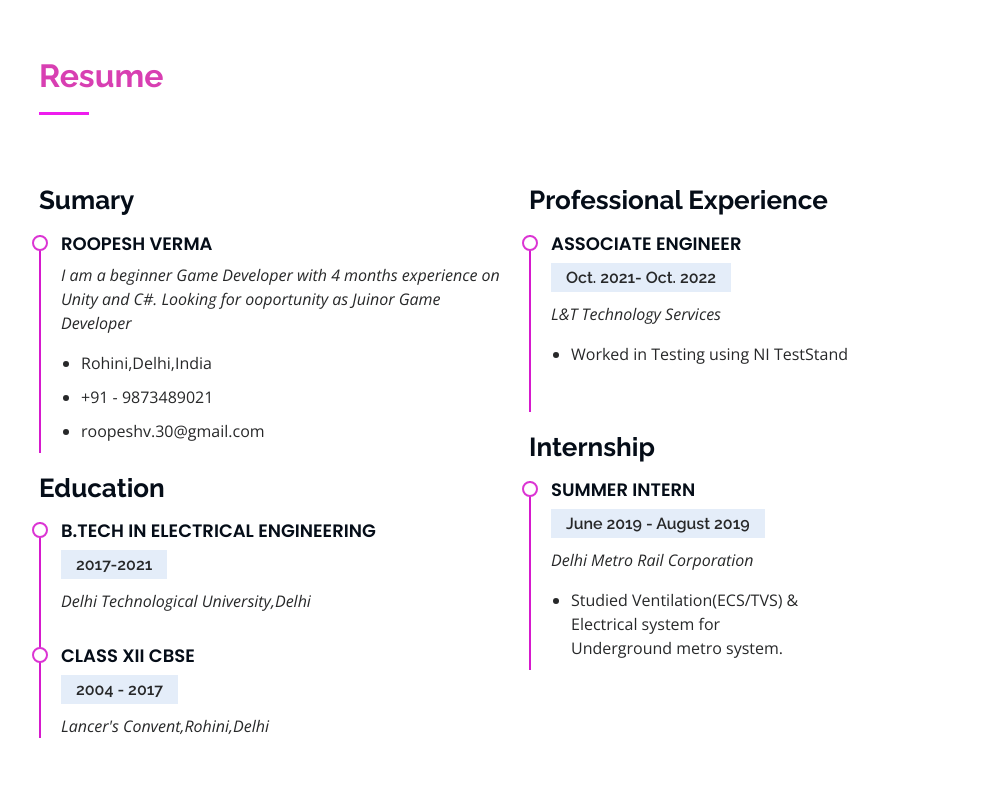
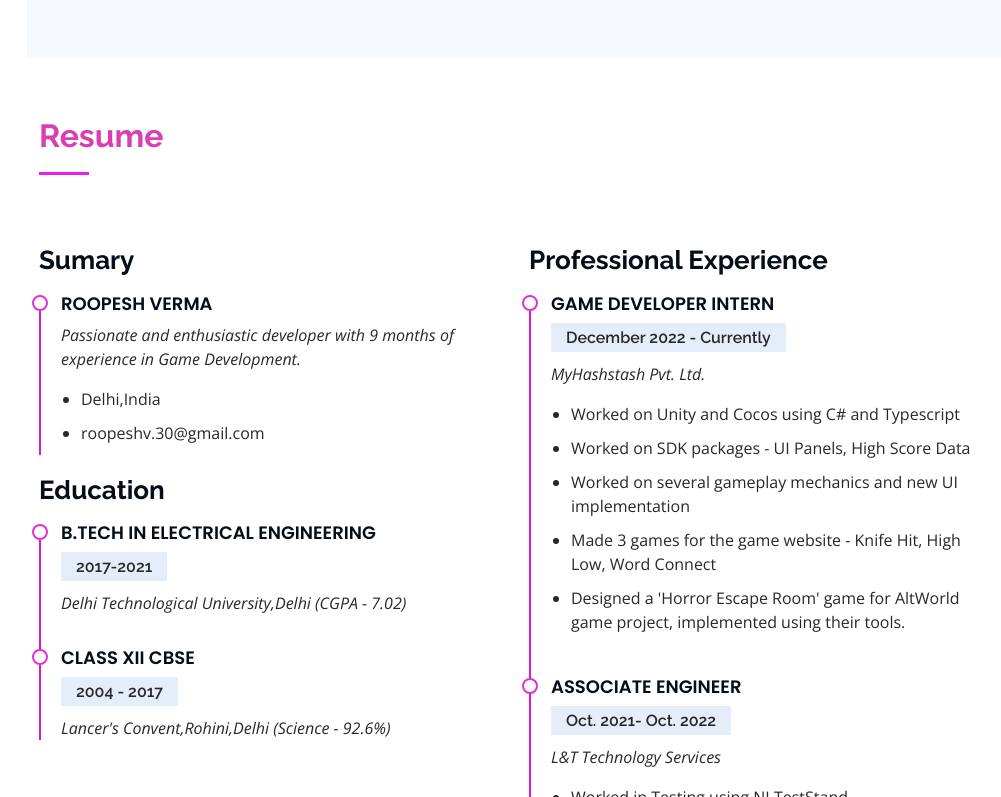
Before and after one commit to Roopesh16/Portfolio, a website: page index.html in a window 1280 px wide. Shown: the part 2003-2800 px from the top of the page, without its empty margins (273-1274 px from the left). Drawn offline with nearby package versions, Linux system fonts and the light colour scheme.

Commit message:
Update Resume Section, also fix skill section

```diff
--- a/index.html
+++ b/index.html
@@ -106,7 +106,8 @@
                       Intern at MyyHashstash</span></li>
                   <li><i class="bi bi-chevron-right"></i> <strong>Experience:</strong> <span>9 months</span></li>
                   <li><i class="bi bi-chevron-right"></i> <strong>Website:</strong>
-                    <span>www.github.com/Roopesh16/UnityGames/</span></li>
+                    <span>www.github.com/Roopesh16/UnityGames/</span>
+                  </li>
                   <li><i class="bi bi-chevron-right"></i> <strong>City:</strong> <span>New Delhi,India</span></li>
                 </ul>
               </div>
@@ -228,12 +229,12 @@
                 <div class="progress-bar" role="progressbar" aria-valuenow="70" aria-valuemin="0" aria-valuemax="100">
                 </div>
               </div>
+            </div>
 
             <div class="progress">
               <span class="skill">Git/GitHub <i class="val">90%</i></span>
               <div class="progress-bar-wrap">
                 <div class="progress-bar" role="progressbar" aria-valuenow="90" aria-valuemin="0" aria-valuemax="100">
-                  </div>
                 </div>
               </div>
             </div>
@@ -252,7 +253,6 @@
 
         <div class="section-title">
           <h2>Resume</h2>
-            <!--<p>Magnam dolores commodi suscipit. Necessitatibus eius consequatur ex aliquid fuga eum quidem. Sit sint consectetur velit. Quisquam quos quisquam cupiditate. Et nemo qui impedit suscipit alias ea. Quia fugiat sit in iste officiis commodi quidem hic quas.</p>-->
         </div>
 
         <div class="row">
@@ -260,11 +260,9 @@
             <h3 class="resume-title">Sumary</h3>
             <div class="resume-item pb-0">
               <h4>Roopesh Verma</h4>
-                <p><em>I am a beginner Game Developer with 4 months experience on Unity and C#. Looking for ooportunity
-                    as Juinor Game Developer</em></p>
+              <p><em>Passionate and enthusiastic developer with 9 months of experience in Game Development.</em></p>
               <ul>
-                  <li>Rohini,Delhi,India</li>
-                  <li>+91 - 9873489021</li>
+                <li>Delhi,India</li>
                 <li>roopeshv.30@gmail.com</li>
               </ul>
             </div>
@@ -273,27 +271,36 @@
             <div class="resume-item">
               <h4>B.Tech in Electrical Engineering</h4>
               <h5>2017-2021</h5>
-                <p><em>Delhi Technological University,Delhi</em></p>
-                <!--<p>Qui deserunt veniam. Et sed aliquam labore tempore sed quisquam iusto autem sit. Ea vero voluptatum qui ut dignissimos deleniti nerada porti sand markend</p>-->
+              <p><em>Delhi Technological University,Delhi (CGPA - 7.02)</em></p>
+
             </div>
             <div class="resume-item">
               <h4>Class XII CBSE</h4>
               <h5>2004 - 2017</h5>
-                <p><em>Lancer's Convent,Rohini,Delhi</em></p>
-                <!--<p>Quia nobis sequi est occaecati aut. Repudiandae et iusto quae reiciendis et quis Eius vel ratione eius unde vitae rerum voluptates asperiores voluptatem Earum molestiae consequatur neque etlon sader mart dila</p>-->
+              <p><em>Lancer's Convent,Rohini,Delhi (Science - 92.6%)</em></p>
             </div>
           </div>
           <div class="col-lg-6" data-aos="fade-up" data-aos-delay="100">
             <h3 class="resume-title">Professional Experience</h3>
+            <div class="resume-item">
+              <h4>Game Developer Intern</h4>
+              <h5>December 2022 - Currently</h5>
+              <p><em>MyHashstash Pvt. Ltd. </em></p>
+              <ul>
+                <li>Worked on Unity and Cocos using C# and Typescript</li>
+                <li>Worked on SDK packages - UI Panels, High Score Data</li>
+                <li>Worked on several gameplay mechanics and new UI implementation</li>
+                <li>Made 3 games for the game website - Knife Hit, High Low, Word Connect</li>
+                <li>Designed a 'Horror Escape Room' game for AltWorld game project, implemented using their tools.</li>
+              </ul>
+            </div>
+
             <div class="resume-item">
               <h4>Associate Engineer</h4>
               <h5>Oct. 2021- Oct. 2022</h5>
               <p><em>L&T Technology Services </em></p>
               <ul>
                 <li>Worked in Testing using NI TestStand</li>
-                  <!--<li>Delegate tasks to the 7 members of the design team and provide counsel on all aspects of the project. </li>
-                <li>Supervise the assessment of all graphic materials in order to ensure quality and accuracy of the design</li>
-                <li>Oversee the efficient use of production project budgets ranging from $2,000 - $25,000</li>-->
               </ul>
             </div>
             <div class="col-lg-7" data-aos="fade-up" data-aos-delay="100">
@@ -304,9 +311,6 @@
                 <p><em>Delhi Metro Rail Corporation</em></p>
                 <ul>
                   <li>Studied Ventilation(ECS/TVS) & Electrical system for Underground metro system.</li>
-                    <!--<li>Managed up to 5 projects or tasks at a given time while under pressure</li>
-                <li>Recommended and consulted with clients on the most appropriate graphic design</li>
-                <li>Created 4+ design presentations and proposals a month for clients and account managers</li>-->
                 </ul>
               </div>
             </div>
@@ -367,8 +371,8 @@
               <div class="portfolio-links">
                 <a href="assets/img/portfolio/HZR.jpg" data-gallery="portfolioGallery" class="portfolio-lightbox"
                   title="Haunted Zombie Rush"><i class="bx bx-plus"></i></a>
-                  <a href="https://github.com/Roopesh16/UnityGames/tree/main/Haunted%20Zombie%20Rush"
-                    title="More Details" target="_blank" rel="noopener noreferrer"><i class="bx bx-link"></i></a>
+                <a href="https://github.com/Roopesh16/UnityGames/tree/main/Haunted%20Zombie%20Rush" title="More Details"
+                  target="_blank" rel="noopener noreferrer"><i class="bx bx-link"></i></a>
               </div>
             </div>
           </div>
```
Lines whose indentation alone changed are shown as unchanged.
